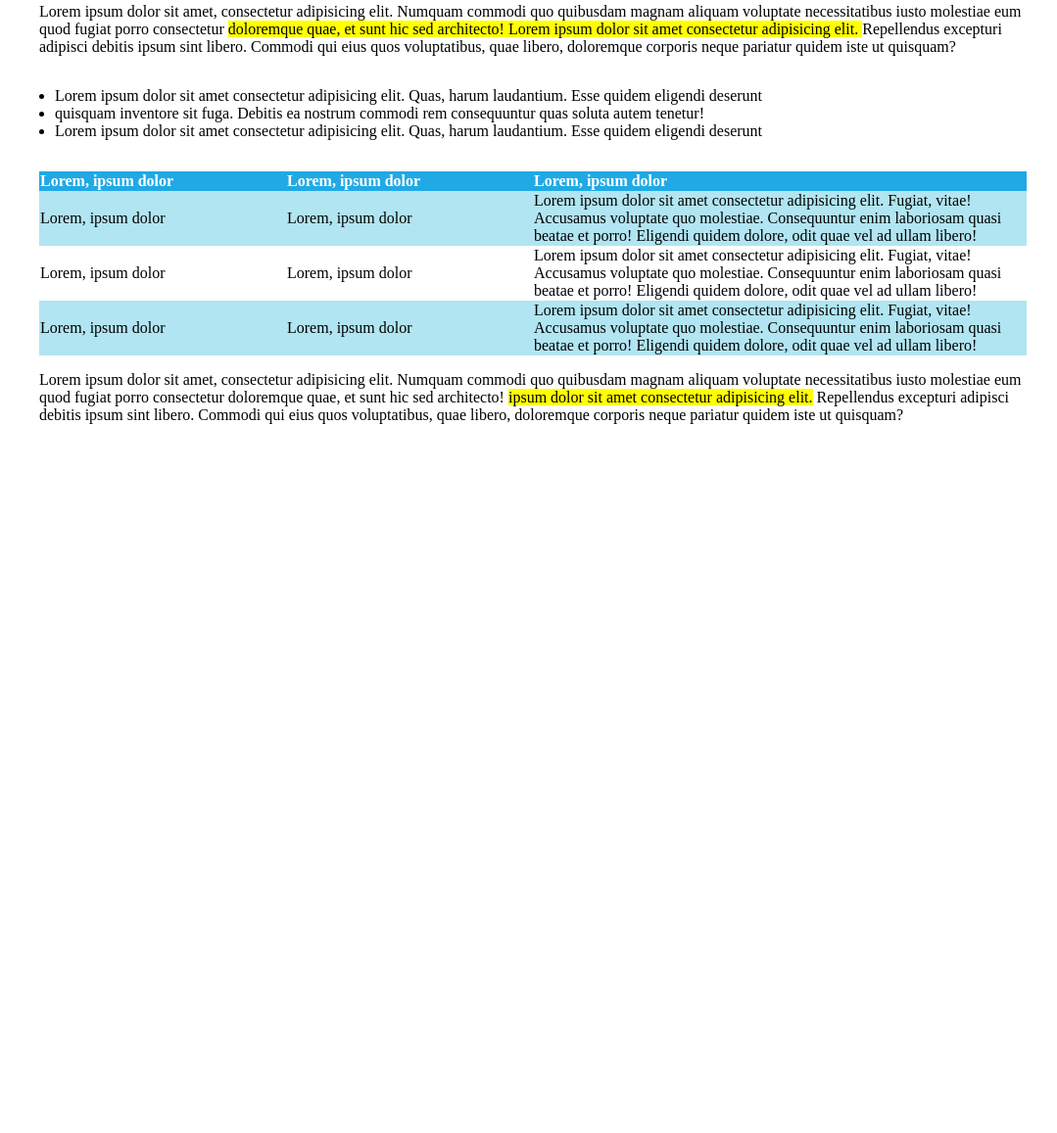
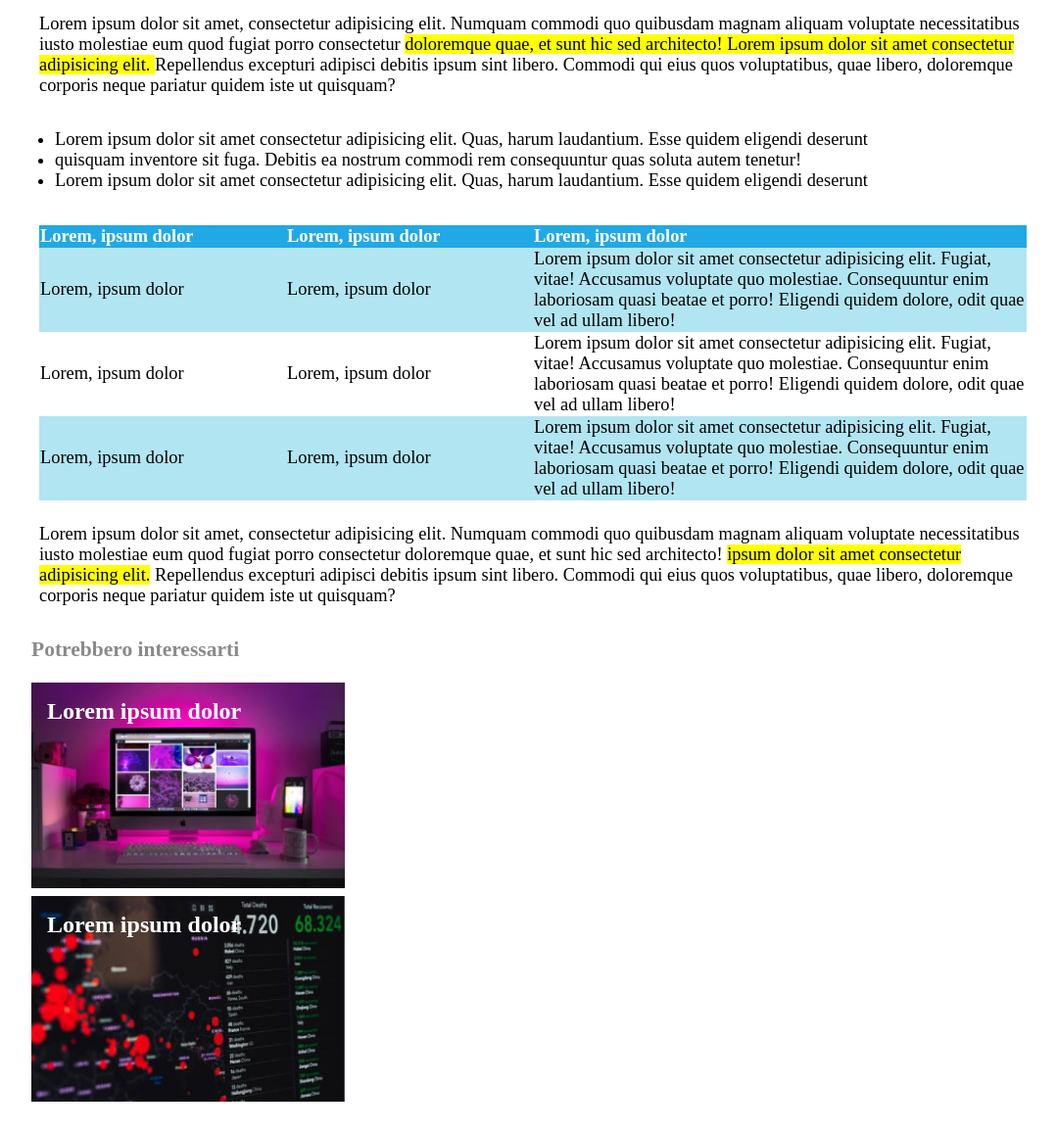
Before and after one commit to nicola-felice/html-css-booleaner, a plain HTML site: page index.html in a window 1280 px wide. Shown: the part 1040-2197 px from the top of the page at 98% size, without its empty margins (96-1175 px from the left). Before the commit the page ends 1489 px from the top, so only its background shows below. Drawn offline with Linux system fonts and the light colour scheme.

Commit message:
added: footer style, fixed: font-size all page

```diff
--- a/css/style.css
+++ b/css/style.css
@@ -10,6 +10,7 @@ body{
     width: 80%;
     max-width: 1100px;
     margin: 0 auto;
+    font-size: 1.15rem;
 }
 
 
@@ -100,8 +101,42 @@ main{
 
 .article_table *{
     border-collapse: collapse;
+    margin-bottom: 1.5rem;
 }
 
 .article_table tbody tr:nth-child(odd){
     background-color:  #B1E5F2;
 }
+
+
+/* ------------------
+    footer style
+    ----------------- */
+
+footer{
+    margin: 2rem 0;
+}
+
+footer h3{
+    color: rgb(138, 138, 138);
+}
+
+footer .suggested_article{
+    background-size: cover;
+    width: 320px; height: 210px;
+
+    margin: .5rem 0;
+    padding: 1rem;
+
+    color: white;
+    font-size: 1.5rem;
+    font-weight: 600;
+}
+
+footer .img1{
+    background-image: url("../img/monitor.jpg");
+}
+
+footer .img2{
+    background-image: url("../img/graph.jpg");
+}
--- a/index.html
+++ b/index.html
@@ -78,7 +78,11 @@
             </section>
         </main>
 
-        <footer></footer>
+        <footer>
+            <h3><strong>Potrebbero interessarti</strong></h3>
+            <div class="suggested_article img1">Lorem ipsum dolor</div>
+            <div class="suggested_article img2">Lorem ipsum dolor</div>
+        </footer>
     </div>
 </body>
 </html>
```
